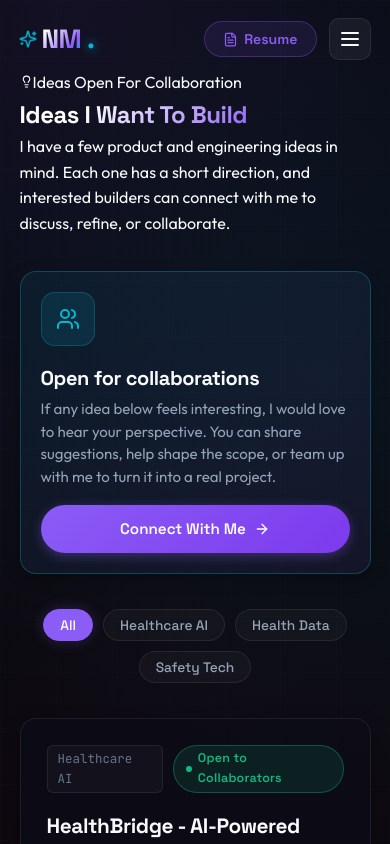
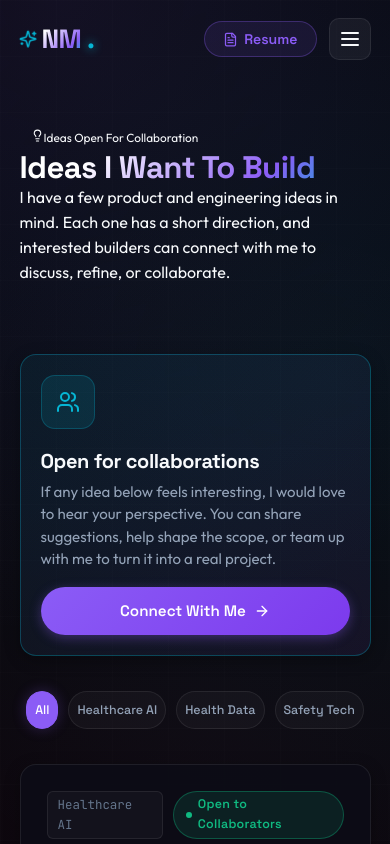
Before and after one commit to Navadeep-maganti/my_portfolio, a React (Vite) app: page /ideas in a window 390 px wide. Shown: the top 844 px of the page. Built offline with nearby package versions, Linux system fonts and the light colour scheme.

Commit message:
fix: ensure body scroll is reset on mobile menu close and add button types for accessibility

```diff
--- a/src/components/Header.tsx
+++ b/src/components/Header.tsx
@@ -66,8 +66,12 @@ export const Header: React.FC<HeaderProps> = ({ onOpenResume }) => {
     if (mobileMenuOpen) {
       document.body.style.overflow = 'hidden';
     } else {
-      document.body.style.overflow = 'auto';
+      document.body.style.overflow = '';
     }
+
+    return () => {
+      document.body.style.overflow = '';
+    };
   }, [mobileMenuOpen]);
 
   const getInitials = (fullName: string) => {
@@ -111,6 +115,7 @@ export const Header: React.FC<HeaderProps> = ({ onOpenResume }) => {
         {/* Header Right Actions */}
         <div className="header-actions">
           <button
+            type="button"
             onClick={onOpenResume}
             className="btn-resume"
             title="View Interactive Resume"
@@ -126,6 +131,7 @@ export const Header: React.FC<HeaderProps> = ({ onOpenResume }) => {
 
           {/* Mobile Hamburger Toggle */}
           <button
+            type="button"
             className="mobile-menu-toggle"
             onClick={() => setMobileMenuOpen(!mobileMenuOpen)}
             aria-label="Toggle navigation menu"
@@ -138,6 +144,7 @@ export const Header: React.FC<HeaderProps> = ({ onOpenResume }) => {
       {/* Mobile Drawer Menu */}
       <div className={`mobile-drawer ${mobileMenuOpen ? 'open' : ''}`}>
         <button
+          type="button"
           className="mobile-drawer-close"
           onClick={() => setMobileMenuOpen(false)}
           aria-label="Close navigation menu"
@@ -169,6 +176,7 @@ export const Header: React.FC<HeaderProps> = ({ onOpenResume }) => {
 
           <div className="mobile-drawer-actions">
             <button
+              type="button"
               onClick={() => {
                 setMobileMenuOpen(false);
                 onOpenResume();
--- a/src/data/portfolioData.ts
+++ b/src/data/portfolioData.ts
@@ -140,7 +140,7 @@ export const portfolioData: PortfolioData = {
       period: "Jun 2022 – May 2024",
       score: "973 / 1000 (97.3%)",
       scoreLabel: "Score",
-      location: "Vijayawada, AP",
+      location: "Anantapur, AP",
       highlights: [
         "Ranked top percentile in State Board Examinations",
         "Secured All India Rank (AIR) 14,707 in JEE Main 2024 among 1.4+ million candidates"
--- a/src/index.css
+++ b/src/index.css
@@ -153,7 +153,189 @@ section {
 
 @media (max-width: 768px) {
   section {
-    padding: 70px 5%;
+    padding: 72px 5% 64px;
+  }
+
+  main > section:not(.hero-section):first-child {
+    padding-top: 124px;
+  }
+
+  .glass-card {
+    border-radius: 12px;
+    padding: 20px;
+  }
+
+  .section-header {
+    margin-bottom: 34px;
+    gap: 10px;
+  }
+
+  .section-header h2 {
+    max-width: 100%;
+    font-size: clamp(1.85rem, 8vw, 2.2rem);
+    line-height: 1.15;
+  }
+
+  .section-header p {
+    max-width: 34rem;
+    line-height: 1.55;
+  }
+
+  .btn-primary,
+  .btn-secondary {
+    min-height: 46px;
+    padding: 11px 18px;
+  }
+
+  .back-to-top-btn {
+    right: 16px;
+    bottom: 16px;
+  }
+}
+
+@media (max-width: 640px) {
+  .section-tag {
+    max-width: 100%;
+    padding: 4px 11px;
+    font-size: 0.74rem;
+    text-align: center;
+  }
+
+  .main-wrapper .hero-section {
+    min-height: auto;
+    padding-top: 126px;
+    padding-bottom: 72px;
+  }
+
+  .main-wrapper .hero-content {
+    width: 100%;
+    gap: 18px;
+  }
+
+  .main-wrapper .hero-name {
+    font-size: clamp(2.45rem, 12vw, 3.2rem);
+    overflow-wrap: anywhere;
+  }
+
+  .main-wrapper .hero-role-wrapper {
+    align-items: flex-start;
+    font-size: clamp(1.1rem, 5.5vw, 1.45rem);
+    line-height: 1.35;
+    min-height: 2.6em;
+  }
+
+  .main-wrapper .hero-description {
+    font-size: 1rem;
+    line-height: 1.55;
+  }
+
+  .main-wrapper .hero-highlights,
+  .main-wrapper .hero-actions,
+  .main-wrapper .social-links-bar {
+    width: 100%;
+  }
+
+  .main-wrapper .hero-highlights {
+    display: grid;
+    grid-template-columns: 1fr;
+    gap: 8px;
+  }
+
+  .main-wrapper .highlight-pill {
+    width: 100%;
+    padding: 9px 12px;
+    font-size: 0.82rem;
+  }
+
+  .main-wrapper .hero-actions {
+    gap: 10px;
+  }
+
+  .main-wrapper .hero-actions a,
+  .main-wrapper .hero-actions button {
+    width: 100%;
+    justify-content: center;
+  }
+
+  .main-wrapper .social-links-bar {
+    display: grid;
+    grid-template-columns: repeat(2, minmax(0, 1fr));
+    gap: 8px;
+  }
+
+  .main-wrapper .social-icon-btn {
+    justify-content: center;
+    padding: 9px 10px;
+  }
+
+  .skills-filters,
+  .project-filters,
+  .ideas-filters {
+    display: grid;
+    grid-template-columns: repeat(2, minmax(0, 1fr));
+    gap: 7px;
+    width: 100%;
+  }
+
+  .skills-filters .filter-btn,
+  .project-filters .filter-btn,
+  .ideas-filters .filter-btn {
+    min-height: 38px;
+    padding: 6px 8px;
+    font-size: 0.78rem;
+  }
+
+  .edu-header,
+  .timeline-header,
+  .extra-item-header,
+  .breakdown-header,
+  .preview-header {
+    align-items: flex-start;
+    flex-direction: column;
+    gap: 7px;
+  }
+
+  .edu-score-pill {
+    align-self: flex-start;
+  }
+
+  .form-card,
+  .leetcode-card {
+    padding: 20px;
+  }
+
+  .form-row,
+  .topic-group,
+  .stats-meta {
+    grid-template-columns: 1fr;
+  }
+
+  .topic-btn {
+    min-height: 44px;
+  }
+
+  .contact-value-link {
+    overflow-wrap: anywhere;
+  }
+
+  .project-card,
+  .idea-card {
+    min-height: 0;
+  }
+
+  .project-top-bar,
+  .idea-header {
+    align-items: flex-start;
+  }
+
+  .project-icon-group {
+    min-width: 0;
+  }
+
+  .project-category-badge,
+  .idea-category,
+  .idea-status-pill {
+    overflow-wrap: anywhere;
   }
 }
 
```
